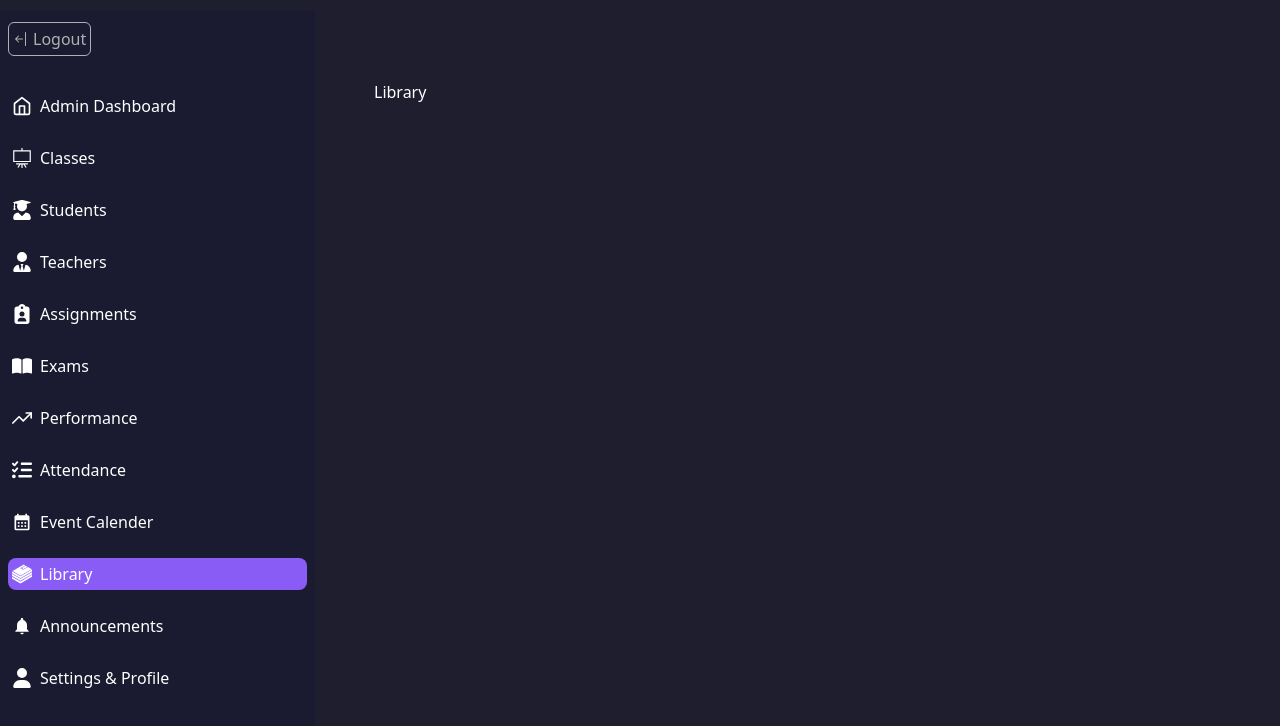
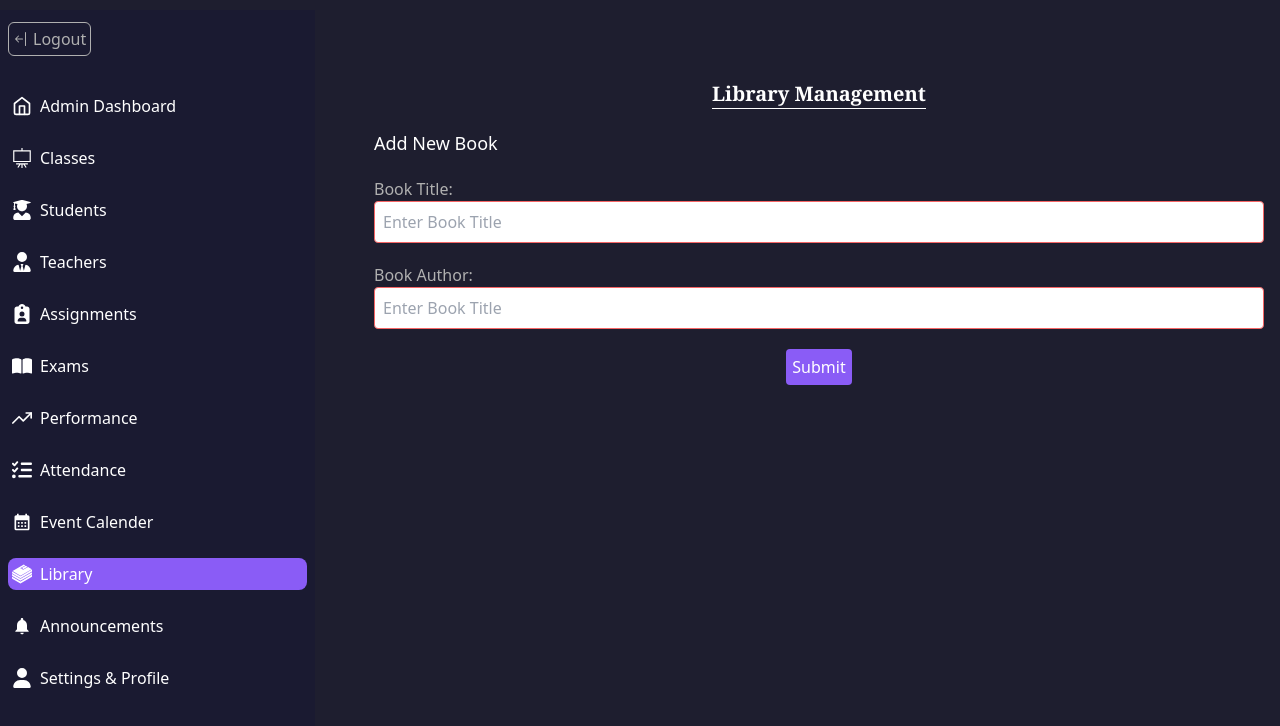
Before and after one commit to rawbil/Scheduliq-1.0, a Next.js app in the folder frontend/: page /admin/library in a window 1280 px wide. Shown: the top 726 px of the page. Built offline with nearby package versions, Linux system fonts and the light colour scheme.

Commit message:
update library and attendance routes

```diff
--- a/frontend/app/admin/announcements/page.tsx
+++ b/frontend/app/admin/announcements/page.tsx
@@ -1,7 +1,28 @@
+export default function AdminAnnouncements() {
+  return (
+    <div className="max-768px:mt-20">
+      <h1 className="w-fit mx-auto text-xl border-b mb-10">Announcements</h1>
+      <form>
+        <label htmlFor="announcement" className="text-gray">
+          Announcement:{" "}
+        </label>
+        <textarea
+          name="announcement"
+          id="announcement"
+          rows={4}
+          className="w-full p-[8px] mb-5 rounded-[4px] text-black border-[1px] border-red"
+        ></textarea>
 
+        <button
+          type="submit"
+          className="bg-purple p-1.5 rounded-[4px] w-[100px] "
+        >
+          Submit
+        </button>
+      </form>
 
-export default function AdminAnnouncements() {
-    return (
-        <div>Announcements</div>
-    )
+      {/* Display Announcements */}
+      <h1>Display Announcements</h1>
+    </div>
+  );
 }
--- a/frontend/app/admin/attendance/page.tsx
+++ b/frontend/app/admin/attendance/page.tsx
@@ -1,7 +1,32 @@
+export default function AdminAttendance() {
+  return (
+    <div className="max-768px:mt-10">
+      <h2 className="w-fit border-b font-serif font-bold mx-auto text-xl mb-10">
+        Attendance
+      </h2>
+      <div className="flex gap-2">
+        <input className="" type="checkbox" name="presentCheck" id="presentCheck" />
+        <label htmlFor="presentCheck">Present</label>
+      </div>
+      <div className="flex gap-2">
+        <input className="" type="checkbox" name="absentCheck" id="absentCheck" />
+        <label htmlFor="absentCheck">Absent</label>
+      </div>
+      <div className="flex gap-2">
+        <input className=""
+          type="checkbox"
+          name="absentWithApology"
+          id="absentWithApology"
+        />
+        <label htmlFor="absentWithApology">Absent with apology</label>
+      </div>
 
-
-export default function AdminAttendance() {
-    return (
-        <div>Attendance</div>
-    )
+      <button
+            type="submit"
+            className="mt-5 bg-purple p-1 rounded-[4px]"
+          >
+            Submit
+          </button>
+    </div>
+  );
 }
--- a/frontend/app/admin/library/page.tsx
+++ b/frontend/app/admin/library/page.tsx
@@ -1,7 +1,38 @@
+export default function Library() {
+  return (
+    <div className="max-768px:mt-10">
+      <h1 className="w-fit mx-auto border-b text-xl mb-5 font-serif font-bold">Library Management</h1>
+      <h3 className="text-lg mb-5">Add New Book</h3>
+      <form>
+      <label htmlFor="bookTitle" className="text-gray">
+        Book Title:{" "}
+      </label>
+      <input
+        type="text"
+        name="bookTitle"
+        id="bookTitle"
+        placeholder="Enter Book Title"
+        className="w-full p-[8px] mb-5 rounded-[4px] text-black border-[1px] border-red"
+      />
 
+      <label htmlFor="bookAuthor" className="text-gray">
+        Book Author:{" "}
+      </label>
+      <input
+        type="text"
+        name="bookTitle"
+        id="bookTitle"
+        placeholder="Enter Book Title"
+        className="w-full p-[8px] mb-5 rounded-[4px] text-black border-[1px] border-red"
+      />
 
-export default function Library() {
-    return (
-        <div>Library</div>
-    )
+      <button
+        type="submit"
+        className="mx-auto grid bg-purple p-1.5 rounded-[4px]"
+      >
+        Submit
+      </button>
+      </form>
+    </div>
+  );
 }
```
